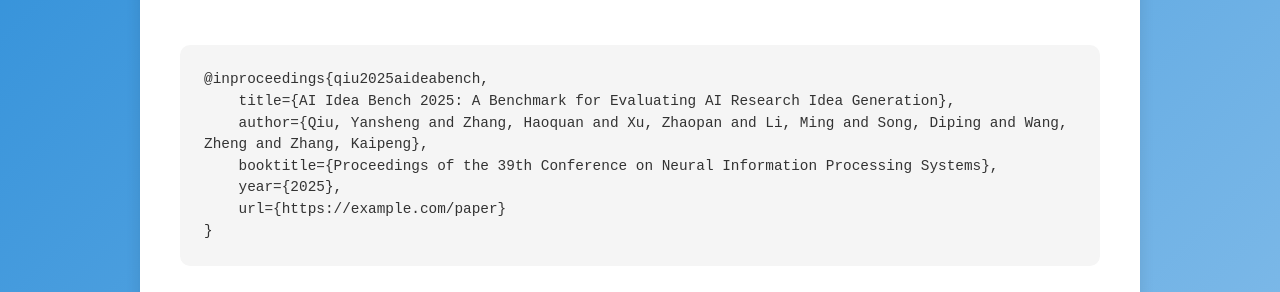
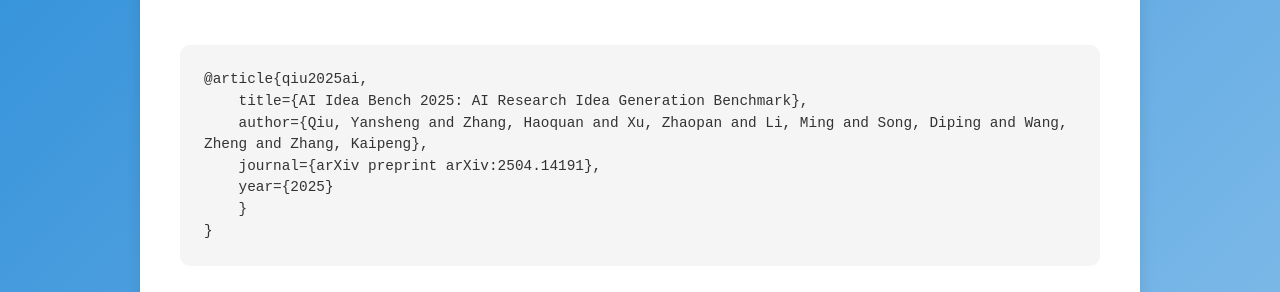
Before and after one commit to ai-idea-bench/ai-idea-bench.github.io, a plain HTML site: page index.html in a window 1280 px wide. Shown: the part 2385-2677 px from the top of the page. Drawn offline with Linux system fonts and the light colour scheme.

Commit message:
update bibtex

```diff
--- a/index.html
+++ b/index.html
@@ -222,12 +222,12 @@
             <div class="section-content">
                 <div class="bibtex-container">
                     <pre class="bibtex-code">
-@inproceedings{qiu2025aideabench,
-    title={AI Idea Bench 2025: A Benchmark for Evaluating AI Research Idea Generation},
+@article{qiu2025ai,
+    title={AI Idea Bench 2025: AI Research Idea Generation Benchmark},
     author={Qiu, Yansheng and Zhang, Haoquan and Xu, Zhaopan and Li, Ming and Song, Diping and Wang, Zheng and Zhang, Kaipeng},
-    booktitle={Proceedings of the 39th Conference on Neural Information Processing Systems},
-    year={2025},
-    url={https://example.com/paper}
+    journal={arXiv preprint arXiv:2504.14191},
+    year={2025}
+    }
 }                    </pre>
                 </div>
             </div>
```
